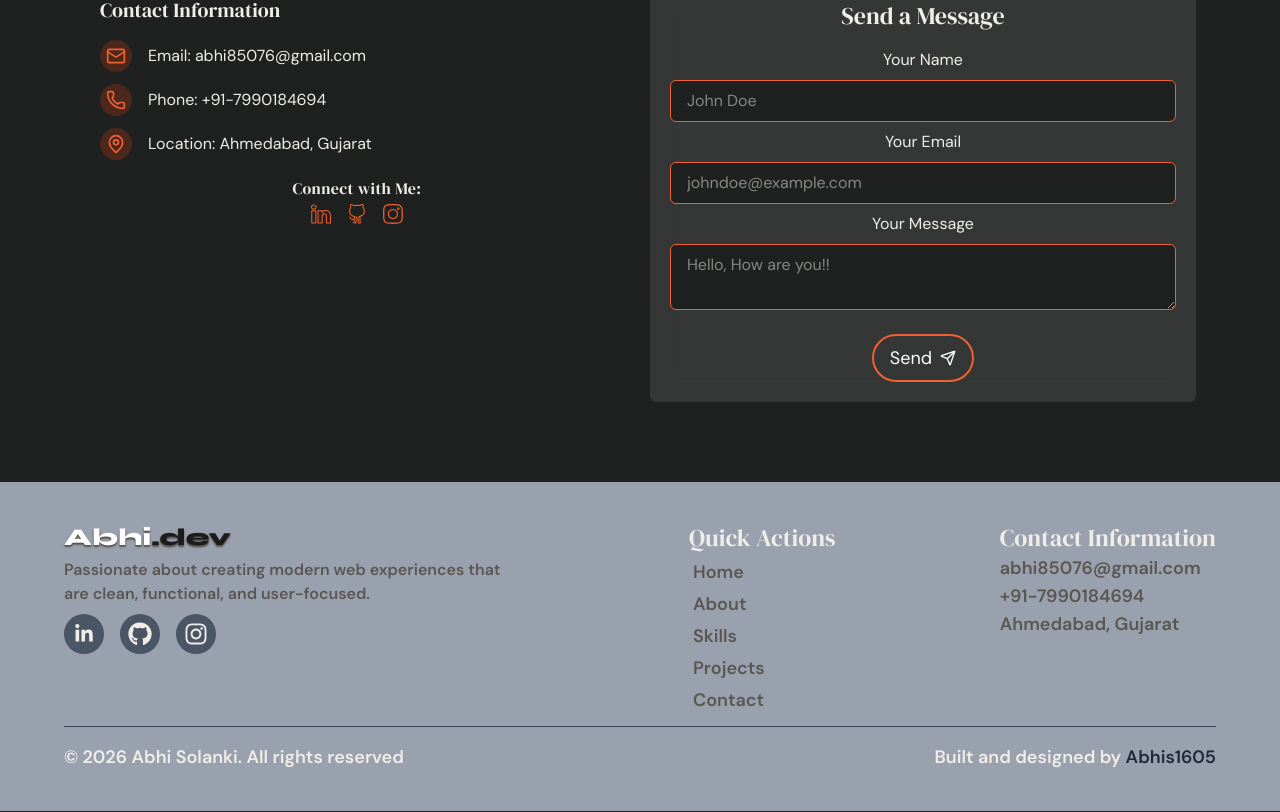
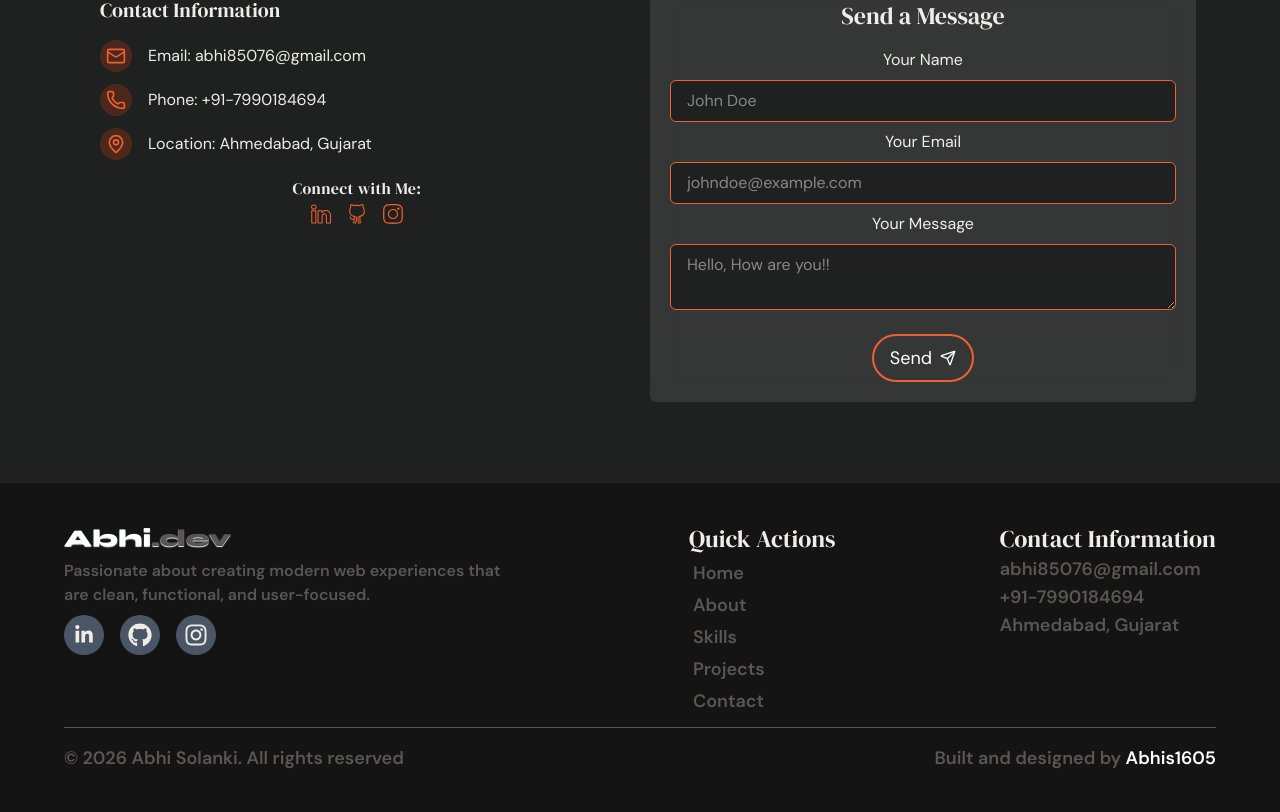
Before and after one commit to Abhis1605/my-portfolio, a Next.js app: page / in a window 1280 px wide. Shown: the part 5089-5901 px from the top of the page. Built offline with nearby package versions, Linux system fonts and the light colour scheme.

Commit message:
fix: footer bg and added custom scrollbar

```diff
--- a/src/app/globals.css
+++ b/src/app/globals.css
@@ -29,6 +29,11 @@
   --font-logo: var(--font-logo);
 }
 
+*{
+  scrollbar-width: thin;
+  scrollbar-color: #f06030 #0d0d0d;
+}
+
 html {
   scroll-behavior: smooth;
 }
@@ -46,6 +51,24 @@ h1, h2, h3, h4 {
 .syne{
   font-family: var(--font-logo);
 }
+/* Custom scrollbar */
+::-webkit-scrollbar {
+  width: 4px;
+}
+
+::-webkit-scrollbar-track {
+  background: #0d0d0d;
+}
+
+::-webkit-scrollbar-thumb {
+  background: #f06030;
+  border-radius: 2px;
+}
+
+::-webkit-scrollbar-thumb:hover {
+  background: #e84d1c;
+}
+
 
 .hero-header{
   width: 100%;
--- a/src/components/Footer.jsx
+++ b/src/components/Footer.jsx
@@ -26,14 +26,14 @@ const quickLinks = [
 
 export default function Footer() {
   return (
-    <footer className='bg-gray-400 py-10'>
+    <footer className='bg-surface border-t border-[rgba(240,96,48,0.12)] py-10'>
 
         <div className='px-[8%] lg:px-[5%]'>
 
             <div className='flex flex-col lg:flex-row justify-between'>
 
                 <div className='flex flex-col items-start lg:w-[40%]'>
-                    <h1 className='text-lg md:text-2xl lg:text-2xl font-extrabold text-white syne  text-shadow-sm text-shadow-muted'>Abhi<span className='text-surface-2'>.dev</span></h1>
+                    <h1 className='text-lg md:text-2xl lg:text-2xl font-extrabold text-white syne  text-shadow-xs text-shadow-blue-100'>Abhi<span className='text-muted'>.dev</span></h1>
                     <p className='text-muted text-base mt-1 font-semibold '>Passionate about creating modern web experiences that are clean, functional, and user-focused.</p>
                     <div className='flex flex-row gap-4 mt-2'>
                         <Link className="bg-gray-600 w-10 h-10 rounded-full flex items-center justify-center transition-all duration-300
@@ -76,16 +76,16 @@ export default function Footer() {
                 </div>
             </div>
 
-            <hr className="mt-2 text-gray-700" />
+            <hr className="mt-2 text-muted" />
 
             <div className="flex flex-col lg:flex-row mt-4 items-center justify-between">
 
-                <p className="text-lg font-semibold text-center">
+                <p className="text-lg font-semibold text-muted text-center">
                     &copy; {new Date().getFullYear()} Abhi Solanki. All rights reserved
                 </p>
 
-                <p className="text-lg font-semibold">
-                    Built and designed by <Link className="text-gray-800 hover:text-gray-500" href="https://github.com/Abhis1605" target="_blank">Abhis1605</Link>
+                <p className="text-lg text-muted font-semibold">
+                    Built and designed by <Link className="text-white hover:text-accent-warm" href="https://github.com/Abhis1605" target="_blank">Abhis1605</Link>
                 </p>
             </div>
 
```
